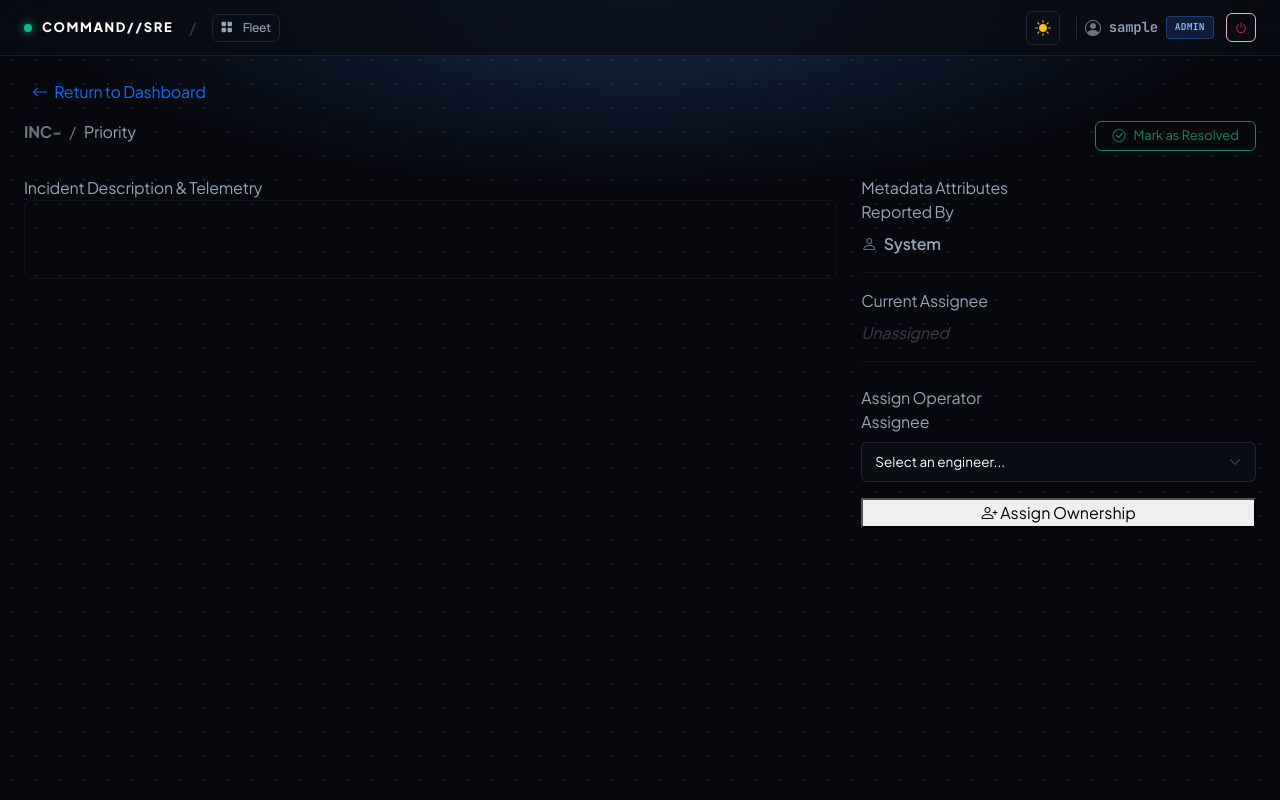
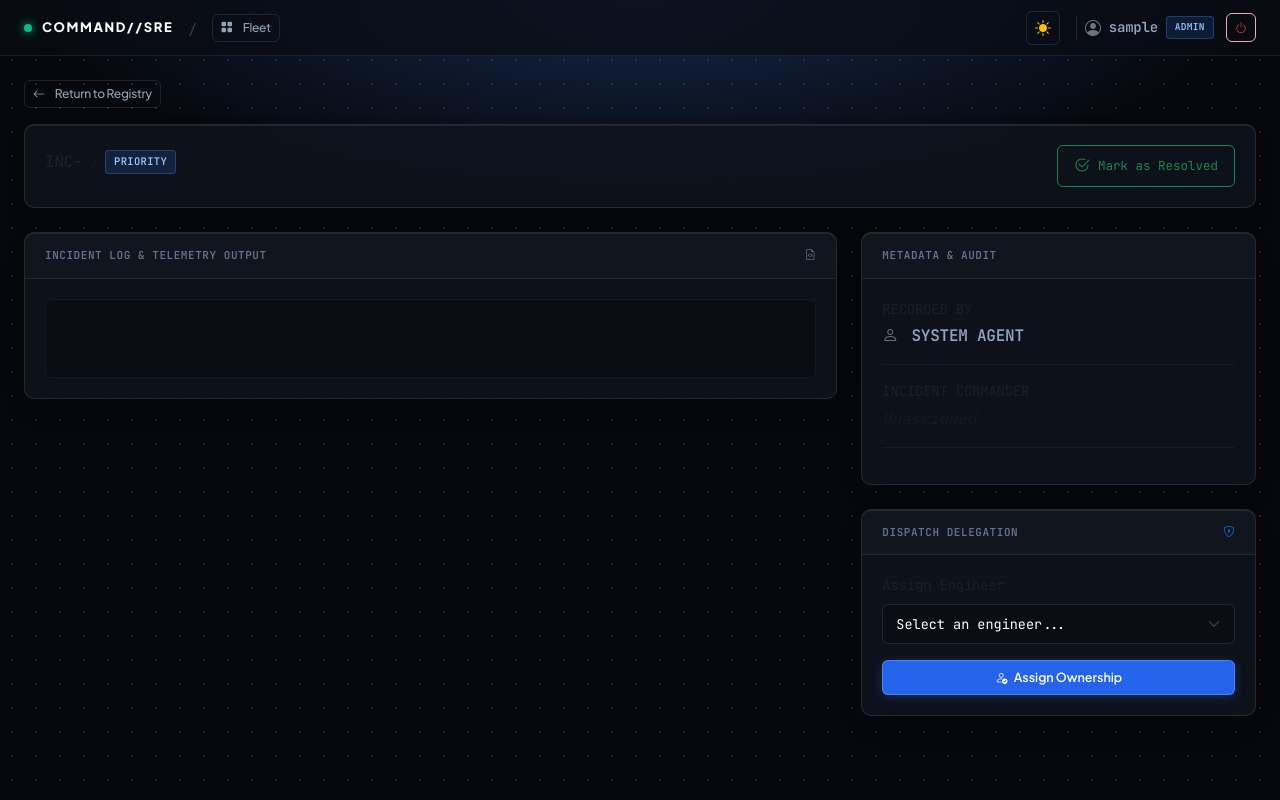
Before and after one commit to Adityachandkaushik/incident-management-system, a Flask app: template templates/incident_detail.html in a window 1280 px wide. Run offline with Flask 3, Linux system fonts and the light colour scheme; the template is opened without the code that fills it, so the values that code supplies are empty; the visitor is signed in with stand-in values (Sample User, id 1).

Commit message:
Update incident detail template

```diff
--- a/templates/incident_detail.html
+++ b/templates/incident_detail.html
@@ -1,53 +1,54 @@
 {% extends "base.html" %}
 
-{% block title %}Incident #{{ incident['id'] }} - Details{% endblock %}
+{% block title %}INC-{{ incident['id'] }} Detail — OpsConsole{% endblock %}
 
 {% block content %}
 <div class="mb-3">
-    <a href="{{ url_for('incidents.dashboard') }}" class="btn-sre-ghost py-1 px-2 text-decoration-none">
-        <i class="bi bi-arrow-left me-1"></i> Return to Dashboard
+    <a href="{{ url_for('incidents.dashboard') }}" class="btn-ops-subtle py-1 px-2 text-decoration-none" style="font-size: 12px;">
+        <i class="bi bi-arrow-left me-1"></i> Return to Registry
     </a>
 </div>
 
-<!-- Header Card -->
-<div class="panel mb-4">
-    <div class="panel-body d-flex flex-column flex-md-row justify-content-between align-items-start align-items-md-center gap-3">
+<!-- Context Diagnostic Banner -->
+<div class="sre-panel mb-4">
+    <div class="sre-panel-body d-flex flex-column flex-md-row justify-content-between align-items-start align-items-md-center gap-3">
         <div>
             <div class="d-flex align-items-center gap-2 mb-2 flex-wrap">
-                <span class="code-block text-secondary fw-bold">INC-{{ incident['id'] }}</span>
-                <span class="text-secondary">/</span>
+                <span class="mono text-muted fw-bold">INC-{{ incident['id'] }}</span>
+                <span class="text-muted opacity-50">/</span>
 
                 {% if incident['priority']|lower == 'critical' %}
-                    <span class="badge-sre badge-sre-crit">Critical Priority</span>
+                    <span class="sre-badge sre-badge-crit">Critical Priority</span>
                 {% elif incident['priority']|lower == 'high' %}
-                    <span class="badge-sre badge-sre-high">High Priority</span>
+                    <span class="sre-badge sre-badge-high">High Priority</span>
                 {% elif incident['priority']|lower == 'medium' %}
-                    <span class="badge-sre badge-sre-med">Medium Priority</span>
+                    <span class="sre-badge sre-badge-med">Medium Priority</span>
                 {% else %}
-                    <span class="badge-sre badge-sre-low">{{ incident['priority'] }} Priority</span>
+                    <span class="sre-badge sre-badge-low">{{ incident['priority'] }} Priority</span>
                 {% endif %}
 
                 {% if incident['status']|lower == 'open' %}
-                    <span class="badge-sre badge-sre-crit">Open</span>
+                    <span class="sre-badge sre-badge-crit">Open</span>
                 {% elif incident['status']|lower == 'assigned' %}
-                    <span class="badge-sre badge-sre-high">Assigned</span>
+                    <span class="sre-badge sre-badge-high">Assigned</span>
                 {% elif incident['status']|lower == 'resolved' %}
-                    <span class="badge-sre badge-sre-res">Resolved</span>
+                    <span class="sre-badge sre-badge-res">Resolved</span>
                 {% endif %}
             </div>
-            <h1 class="h4 fw-bold mb-0">{{ incident['title'] }}</h1>
+            <h1 class="h4 fw-bold mb-0 text-heading">{{ incident['title'] }}</h1>
         </div>
 
         <div>
             {% if incident['status']|lower != 'resolved' %}
             <form action="{{ url_for('incidents.resolve_incident', incident_id=incident['id']) }}" method="POST">
-                <button type="submit" class="btn btn-outline-success d-flex align-items-center gap-2 py-1 px-3 code-block" style="font-size: 13px;">
-                    <i class="bi bi-check-circle"></i> Mark as Resolved
+                <button type="submit" class="btn btn-outline-success d-flex align-items-center gap-2 py-2 px-3 mono shadow-sm" style="font-size: 12.5px; border-radius: 6px;">
+                    <i class="bi bi-check2-circle fs-6"></i>
+                    <span>Mark as Resolved</span>
                 </button>
             </form>
             {% else %}
-            <span class="badge-sre badge-sre-res px-3 py-2" style="font-size: 12px;">
-                <i class="bi bi-patch-check-fill me-1"></i> Incident Resolved
+            <span class="sre-badge sre-badge-res px-3 py-2" style="font-size: 12px;">
+                <i class="bi bi-patch-check-fill me-1"></i> Anomaly Mitigated
             </span>
             {% endif %}
         </div>
@@ -55,13 +56,16 @@
 </div>
 
 <div class="row g-4">
-    <!-- Log & Details -->
+    <!-- Log & Core Context -->
     <div class="col-12 col-lg-8">
-        <div class="panel">
-            <div class="panel-header">Incident Description & Telemetry</div>
-            <div class="panel-body">
-                <div class="p-3 rounded border border-secondary border-opacity-10" style="background: var(--input-bg);">
-                    <p class="mb-0 code-block" style="white-space: pre-line; line-height: 1.65; font-size: 13.5px;">
+        <div class="sre-panel">
+            <div class="sre-panel-header">
+                <span>Incident Log & Telemetry Output</span>
+                <i class="bi bi-file-earmark-code"></i>
+            </div>
+            <div class="sre-panel-body">
+                <div class="p-3 rounded border border-secondary border-opacity-10" style="background: var(--bg-input);">
+                    <p class="mb-0 mono text-heading" style="white-space: pre-line; line-height: 1.7; font-size: 13.5px;">
                         {{ incident['description'] }}
                     </p>
                 </div>
@@ -69,36 +73,36 @@
         </div>
     </div>
 
-    <!-- Metadata & Delegation -->
+    <!-- Metadata & Admin Assignment -->
     <div class="col-12 col-lg-4">
-        <div class="panel mb-4">
-            <div class="panel-header">Metadata Attributes</div>
-            <div class="panel-body">
+        <div class="sre-panel mb-4">
+            <div class="sre-panel-header">Metadata & Audit</div>
+            <div class="sre-panel-body">
                 <div class="mb-3 pb-3 border-bottom border-secondary border-opacity-10">
-                    <span class="form-label d-block">Reported By</span>
-                    <div class="code-block fw-semibold mt-1">
+                    <span class="mono small text-muted d-block mb-1">RECORDED BY</span>
+                    <div class="mono fw-semibold text-heading">
                         <i class="bi bi-person text-secondary me-1"></i>
-                        {{ incident['creator_name'] if incident['creator_name'] else 'System' }}
+                        {{ incident['creator_name'] if incident['creator_name'] else 'SYSTEM AGENT' }}
                     </div>
                 </div>
 
                 <div class="mb-3 pb-3 border-bottom border-secondary border-opacity-10">
-                    <span class="form-label d-block">Current Assignee</span>
+                    <span class="mono small text-muted d-block mb-1">INCIDENT COMMANDER</span>
                     <div class="mt-1">
                         {% if incident['assignee_name'] %}
-                            <span class="code-block text-primary fw-semibold">
-                                <i class="bi bi-person-check-fill me-1"></i>{{ incident['assignee_name'] }}
+                            <span class="mono text-primary fw-semibold">
+                                <i class="bi bi-shield-check me-1"></i>{{ incident['assignee_name'] }}
                             </span>
                         {% else %}
-                            <span class="code-block text-secondary opacity-50 fst-italic">Unassigned</span>
+                            <span class="mono text-muted opacity-50 fst-italic">Unassigned</span>
                         {% endif %}
                     </div>
                 </div>
 
                 {% if 'created_at' in incident and incident['created_at'] %}
                 <div>
-                    <span class="form-label d-block">Created At</span>
-                    <div class="code-block text-secondary small mt-1">
+                    <span class="mono small text-muted d-block mb-1">TIMESTAMP</span>
+                    <div class="mono small text-muted mt-1">
                         <i class="bi bi-clock me-1"></i>{{ incident['created_at'] }}
                     </div>
                 </div>
@@ -107,13 +111,16 @@
         </div>
 
         {% if session.get("role") == "admin" %}
-        <div class="panel">
-            <div class="panel-header">Assign Operator</div>
-            <div class="panel-body">
+        <div class="sre-panel">
+            <div class="sre-panel-header">
+                <span>Dispatch Delegation</span>
+                <i class="bi bi-shield-lock text-primary"></i>
+            </div>
+            <div class="sre-panel-body">
                 <form action="{{ url_for('incidents.assign_incident', incident_id=incident['id']) }}" method="POST">
                     <div class="mb-3">
-                        <label for="user_id" class="form-label">Assignee</label>
-                        <select class="form-select code-block" id="user_id" name="user_id" required>
+                        <label for="user_id" class="mono small text-muted d-block mb-2">Assign Engineer</label>
+                        <select class="form-select mono" id="user_id" name="user_id" required>
                             <option value="" disabled selected>Select an engineer...</option>
                             {% if users %}
                                 {% for user in users %}
@@ -124,8 +131,8 @@
                             {% endif %}
                         </select>
                     </div>
-                    <button type="submit" class="btn-sre-primary w-100 justify-content-center">
-                        <i class="bi bi-person-plus"></i>
+                    <button type="submit" class="btn-ops-primary w-100 justify-content-center">
+                        <i class="bi bi-person-check"></i>
                         <span>Assign Ownership</span>
                     </button>
                 </form>
```
